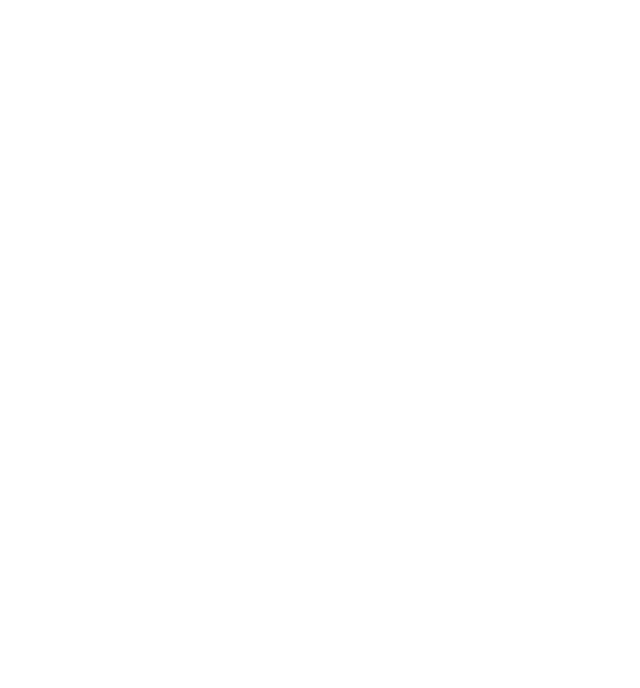
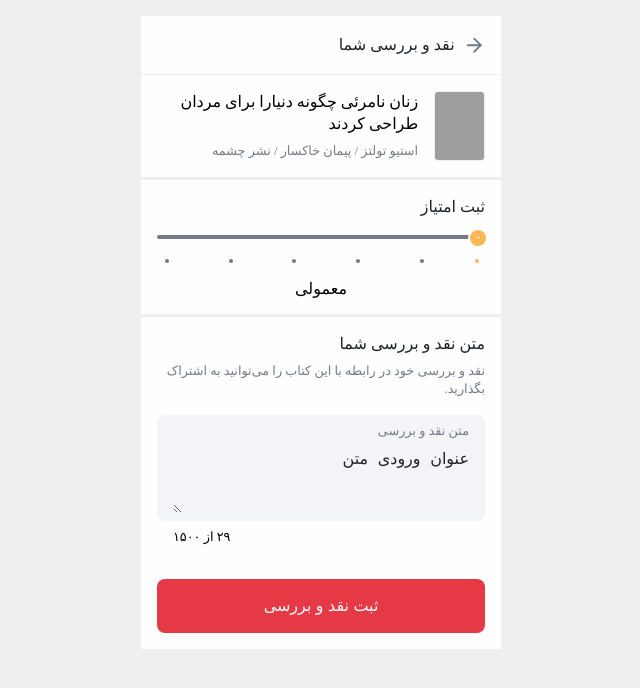
Before and after one commit to sttatusx/ketabchi-internship-test, a Vue app: page / in a window 1280 px wide. Shown: the top 688 px of the page, without its empty margins (401-1041 px from the left). Built offline with nearby package versions, Linux system fonts and the light colour scheme; grey boxes are pictures that could not be loaded.

Commit message:
feat: page template ( html and css only )

```diff
--- a/src/App.vue
+++ b/src/App.vue
@@ -1,9 +1,142 @@
 <template>
+  <div class="container">
+    <!-- Navagation -->
+    <div class="navigation-bar">
+      <a href="#" class="navigation-link">
+        <svg
+          viewBox="0 0 24 24"
+          class="navigation-link__icon"
+          xmlns="http://www.w3.org/2000/svg"
+        >
+          <line x1="5" y1="12" x2="19" y2="12"></line>
+          <polyline points="12 5 19 12 12 19"></polyline>
+        </svg>
+      </a>
+
+      <span class="navigation-title">نقد و بررسی شما</span>
+    </div>
+
+    <!-- Book -->
+    <div class="book">
+      <div class="book-image-box">
+        <img
+          src="https://cdn.ketabchi.com/products/5907/images/ketab-general-book-oo2m.jpg"
+          alt="زنان نامرئی چگونه دنیارا برای مردان طراحی کردند"
+          class="book-image-box__image"
+        />
+      </div>
+
+      <div class="book-content-box">
+        <a href="#" class="book-content-box__title">
+          زنان نامرئی چگونه دنیارا برای مردان طراحی کردند
+        </a>
+
+        <span class="book-content-box__author">
+          استیو تولتز / پیمان خاکسار / نشر چشمه
+        </span>
+      </div>
+    </div>
+
+    <!-- Rating -->
+    <div class="shared-section">
+      <span class="shared-section__title">ثبت امتیاز</span>
+
+      <fieldset class="rating">
+        <input
+          type="radio"
+          id="star-5"
+          class="rating__input"
+          name="linear-rating"
+          value="5"
+        />
+        <label
+          for="star-5"
+          class="rating__label rating__label--last"
+          title="5"
+        ></label>
+
+        <input
+          type="radio"
+          id="star-4"
+          class="rating__input"
+          name="linear-rating"
+          value="4"
+        />
+        <label for="star-4" class="rating__label" title="4"></label>
+
+        <input
+          type="radio"
+          id="star-3"
+          class="rating__input"
+          name="linear-rating"
+          value="3"
+        />
+        <label for="star-3" class="rating__label" title="3"></label>
+
+        <input
+          type="radio"
+          id="star-2"
+          class="rating__input"
+          name="linear-rating"
+          value="2"
+        />
+        <label for="star-2" class="rating__label" title="2"></label>
+
+        <input
+          type="radio"
+          id="star-1"
+          class="rating__input"
+          name="linear-rating"
+          value="1"
+        />
+        <label for="star-1" class="rating__label" title="1"></label>
+
+        <input
+          type="radio"
+          id="nan"
+          class="rating__input"
+          name="linear-rating"
+          value="-"
+          checked
+        />
+        <label
+          for="nan"
+          class="rating__label rating__label--first"
+          title="-"
+        ></label>
+      </fieldset>
+
+      <span class="rating-text">معمولی</span>
+    </div>
+
+    <!-- Text Box -->
+    <div class="shared-section">
+      <span class="shared-section__title">متن نقد و بررسی شما</span>
+      <span class="shared-section__description">
+        نقد و بررسی خود در رابطه با این کتاب را می‌توانید به اشتراک بگذارید.
+      </span>
+
+      <div class="text-box">
+        <span class="text-box__title">متن نقد و بررسی</span>
+        <textarea class="text-box__textarea">عنوان ورودی متن</textarea>
+      </div>
+
+      <span class="remaining-characters">۲۹ از ۱۵۰۰</span>
+    </div>
+
+    <!-- Action Button -->
+    <div class="action-container">
+      <button class="action-button">
+        ثبت نقد و بررسی
+      </button>
+    </div>
+  </div>
 </template>
 
 <script>
 export default {
-  name: 'App',
-  components: {}
-}
+  name: "App",
+};
 </script>
+
+<style src="@/resources/styles/app.css" />
--- /dev/null
+++ b/src/resources/styles/app.css
@@ -0,0 +1,289 @@
+/* Variables */
+
+:root {
+  --gray-500-color: #eeeeee;
+  --gray-900-color: #727b88;
+
+  --red-color: #e63946;
+  --dark-color: #1f2326;
+  --white-color: #fefefe;
+  --yellow-color: #ffb755;
+
+  --background-color: #efefef;
+}
+
+/* Resets */
+
+*,
+*::after,
+*::before {
+  margin: 0;
+  padding: 0;
+  box-sizing: border-box;
+}
+
+body {
+  direction: rtl;
+  background-color: var(--background-color);
+}
+
+a {
+  color: inherit;
+  text-decoration: none;
+}
+
+/* Main Styles */
+
+.container {
+  margin: 1rem auto;
+  max-width: 22.5rem; /* 360px */
+  background-color: var(--white-color);
+}
+
+/* Navigation */
+
+.navigation-bar {
+  display: flex;
+  align-items: center;
+  padding: 1.1rem 1rem;
+  border-bottom: 1px solid var(--gray-500-color);
+}
+
+.navigation-link {
+  width: 1.4rem;
+  display: flex;
+  margin-left: 0.5rem;
+  align-items: center;
+  justify-content: center;
+}
+
+.navigation-link__icon {
+  fill: none;
+  stroke-width: 2;
+  stroke-linecap: round;
+  stroke-linejoin: round;
+  stroke: var(--gray-900-color);
+}
+
+.navigation-title {
+  font-size: 1rem;
+  line-height: 1.4rem;
+  color: var(--dark-color);
+}
+
+/* Book */
+
+.book {
+  padding: 1rem;
+  display: flex;
+}
+
+.book-image-box {
+  flex-basis: 4rem;
+  max-height: 5rem;
+  overflow: hidden;
+  margin-left: 1rem;
+  position: relative;
+  border-radius: 0.25rem;
+  border: 1px solid var(--gray-500-color);
+}
+
+.book-image-box__image {
+  width: 100%;
+  height: 100%;
+  object-fit: cover;
+}
+
+.book-content-box {
+  display: flex;
+  flex-direction: column;
+}
+
+.book-content-box__title {
+  font-size: 1rem;
+  line-height: 1.4rem;
+}
+
+.book-content-box__author {
+  font-size: 0.8rem;
+  margin-top: 0.5rem;
+  line-height: 1.12rem;
+  color: var(--gray-900-color);
+}
+
+/* Shared Section */
+
+.shared-section {
+  padding: 1rem;
+  border-top: 3px solid var(--gray-500-color);
+}
+
+.shared-section__title {
+  display: block;
+  font-size: 1rem;
+  line-height: 1.4rem;
+  color: var(--dark-color);
+}
+
+.shared-section__description {
+  display: block;
+  font-size: 0.8rem;
+  margin-top: 0.5rem;
+  line-height: 1.12rem;
+  color: var(--gray-900-color);
+}
+
+/* Rating */
+
+.rating {
+  border: 0;
+  display: flex;
+  direction: ltr;
+  margin-top: 1rem;
+  justify-content: space-between;
+}
+
+.rating__input {
+  display: none;
+}
+
+.rating__label {
+  flex: 1;
+  height: 0.25rem;
+  position: relative;
+  background-color: var(--gray-900-color);
+}
+
+.rating__label::before {
+  content: "";
+  top: 1.5rem;
+  left: 0.5rem;
+  width: 0.25rem;
+  height: 0.25rem;
+  position: absolute;
+  border-radius: 0.125rem;
+  background-color: var(--gray-900-color);
+}
+
+.rating__label::after {
+  top: -0.45rem;
+  display: none;
+  width: 1.25rem;
+  height: 1.25rem;
+  font-size: 0.75rem;
+  position: absolute;
+  border-radius: 1rem;
+  align-items: center;
+  content: attr(title);
+  line-height: 1.05rem;
+  justify-content: center;
+  color: var(--white-color);
+  background-color: var(--yellow-color);
+  border: 2px solid var(--white-color);
+}
+
+.rating__label--first {
+  flex: 0.15;
+  border-radius: 0 0.5rem 0.5rem 0;
+}
+
+.rating__label--first::before {
+  left: 0;
+}
+
+.rating__label--first::after {
+  left: -0.45rem;
+}
+
+.rating__label--last {
+  border-radius: 0.5rem 0 0 0.5rem;
+}
+
+.rating__input:checked + .rating__label,
+.rating__input:checked ~ .rating__label,
+.rating__input:checked ~ .rating__label::before {
+  background-color: var(--yellow-color);
+}
+
+.rating__input:checked + .rating__label::after {
+  display: flex;
+}
+
+.rating__label:hover,
+.rating__label:hover ~ .rating__label,
+.rating__input:hover ~ .rating__label::before {
+  background-color: var(--yellow-color);
+}
+
+.rating-text {
+  display: block;
+  margin-top: 2.5rem;
+  text-align: center;
+}
+
+/* Text Box */
+
+.text-box {
+  display: flex;
+  margin-top: 1rem;
+  padding: 0.5rem 1rem;
+  border-radius: 0.5rem;
+  flex-direction: column;
+  background-color: #f3f4f7;
+}
+
+.text-box__title {
+  font-size: 0.8rem;
+  line-height: 1.12rem;
+  color: var(--gray-900-color);
+}
+
+.text-box__textarea {
+  border: 0;
+  outline: 0;
+  min-height: 8vh;
+  font-size: 1rem;
+  resize: vertical;
+  margin-top: 0.5rem;
+  line-height: 1.4rem;
+  background-color: unset;
+  color: var(--dark-color);
+  transition: ease 0.3s min-height;
+}
+
+.text-box__textarea:focus {
+  min-height: 10vh;
+}
+
+.remaining-characters {
+  display: block;
+  padding: 0 1rem;
+  text-align: left;
+  font-size: 0.8rem;
+  margin-top: 0.5rem;
+  line-height: 1.12rem;
+}
+
+/* Action Button */
+
+.action-container {
+  padding: 1rem;
+}
+
+.action-button {
+  border: 0;
+  outline: 0;
+  width: 100%;
+  padding: 1rem;
+  cursor: pointer;
+  font-size: 1rem;
+  line-height: 1.4rem;
+  border-radius: 0.5rem;
+  transition: 0.3s all;
+  color: var(--white-color);
+  background-color: var(--red-color);
+}
+
+.action-button:hover {
+  background-color: #de3744;
+}
```
